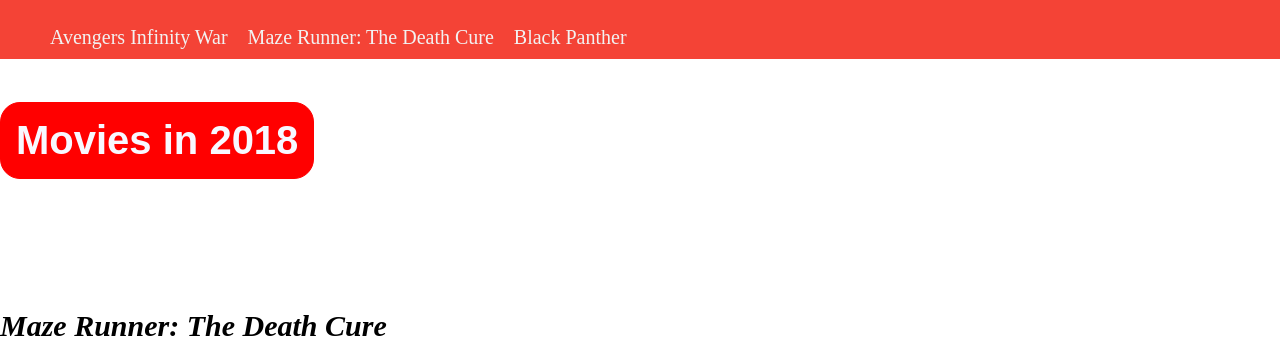
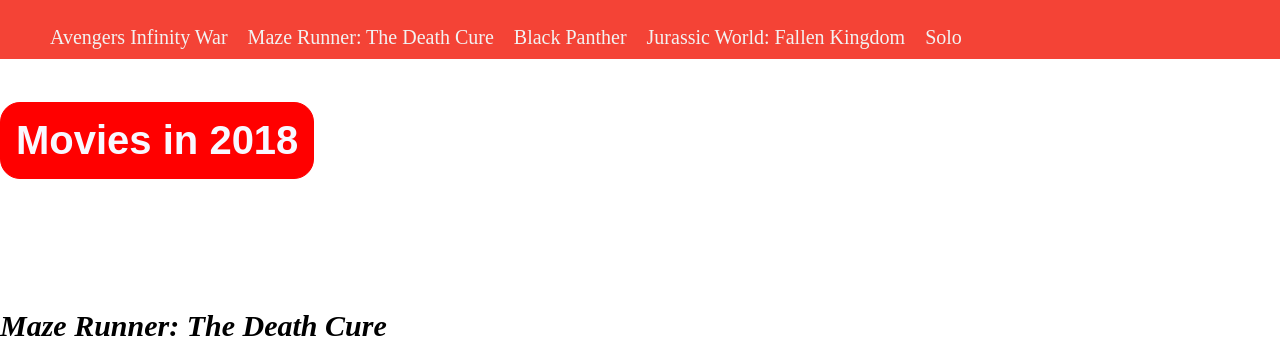
Before and after one commit to LuisR1230/LuisR1230.github.io, a plain HTML site: page MazeRunner.html in a window 1280 px wide. Shown: the top 364 px of the page. Drawn offline with Linux system fonts and the light colour scheme.

Commit message:
Update MazeRunner.html

```diff
--- a/MazeRunner.html
+++ b/MazeRunner.html
@@ -13,6 +13,8 @@
         <li><a href="index.html">Avengers Infinity War</a></li>
         <li><a href="MazeRunner.html">Maze Runner: The Death Cure</a></li>
         <li><a href="blackpanther.html">Black Panther</a></li>
+        <li><a href="jurassicworld.html">Jurassic World: Fallen Kingdom</a></li>
+        <li><a href="Solo.html">Solo</a></li>
     </ul>
 </div>
 
@@ -28,4 +30,5 @@
 <p>"The Maze Runner is the rare series that has improved with each installment, expanding beyond the organic pen of the first film into a bigger and more thrillingly realized science fiction sandbox." - Scott Tobias</p>
 <p>Source:</p> <a href="https://www.rottentomatoes.com">Rotten Tomatoes</a>
 </body>
+
 </html>
```
